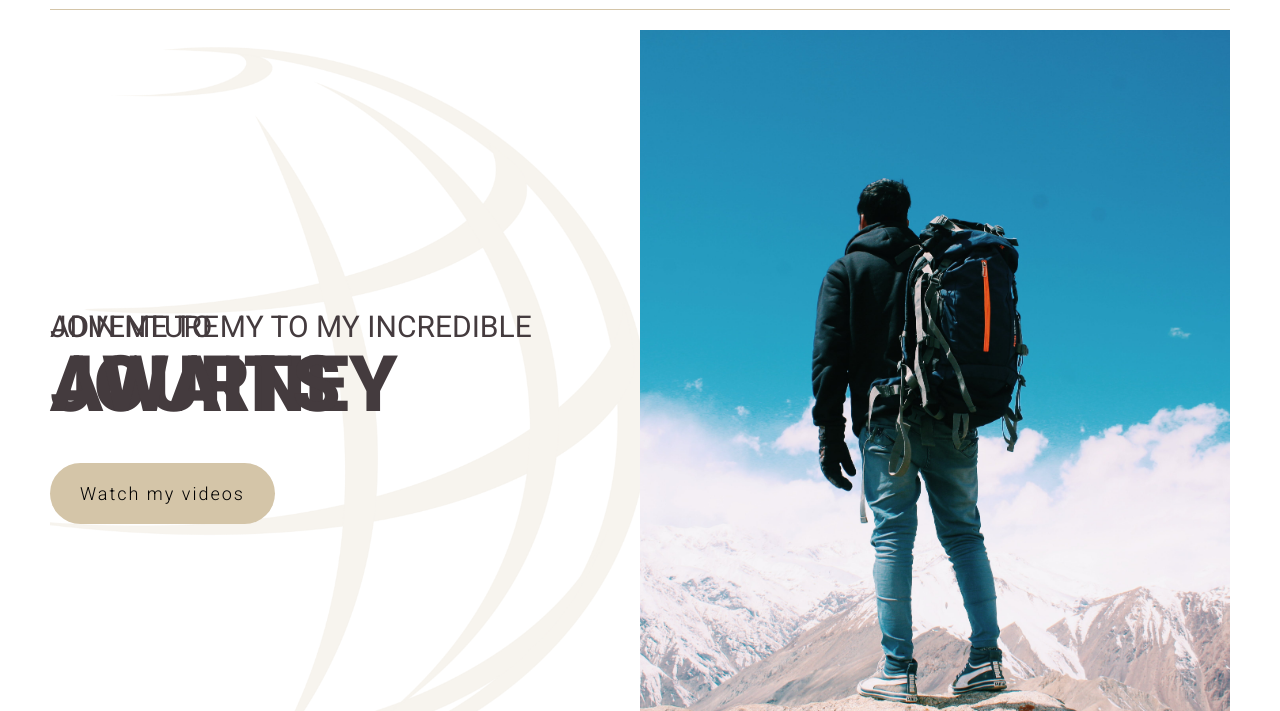
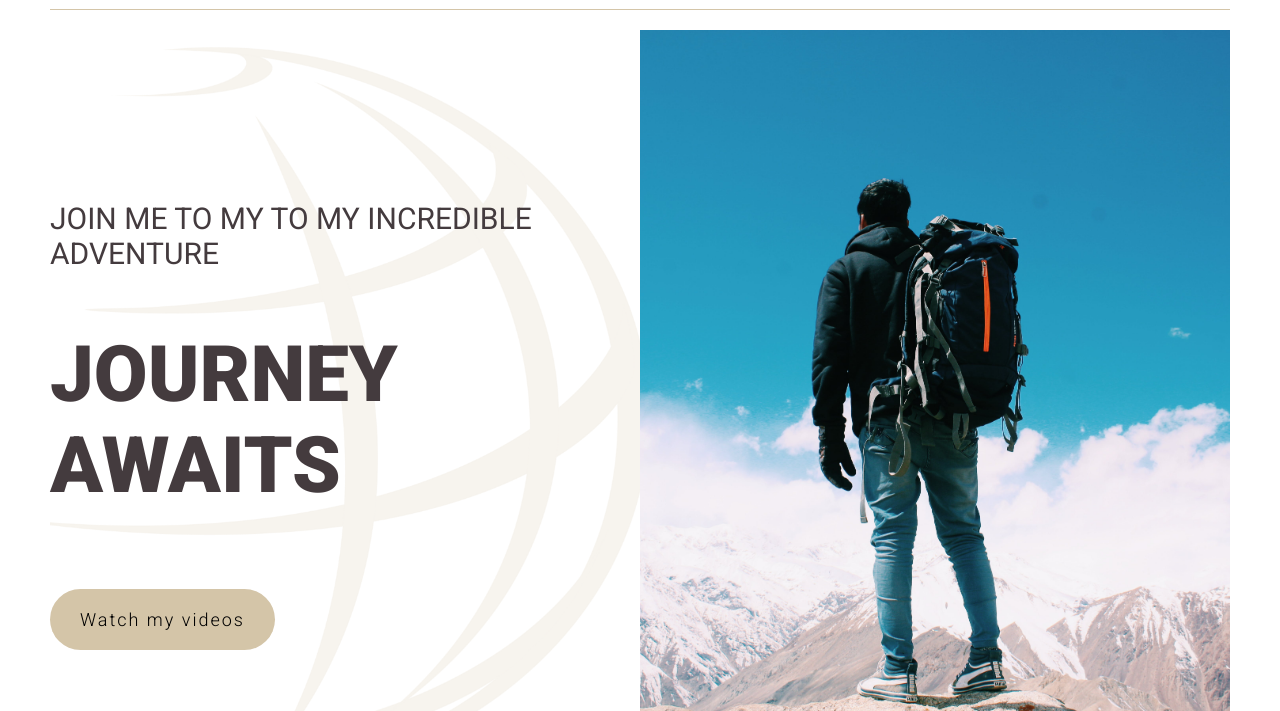
Before and after one commit to ara-de-guzman/Blog-website, a plain HTML site: page index.html in a window 1280 px wide. Shown: the part 70-781 px from the top of the page. Drawn offline with nearby package versions, Linux system fonts and the light colour scheme; no server answers.

Commit message:
modified

```diff
--- a/index.css
+++ b/index.css
@@ -187,9 +187,7 @@ nav a:hover {
   height: 100%;
 }
 
-.hero-text {
-  line-height: 0rem;
-}
+
 
 .hero-text p:nth-of-type(1) {
   font-size: 30px;
```
